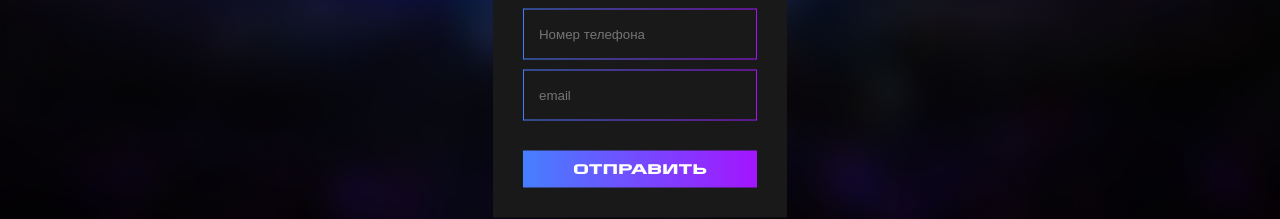
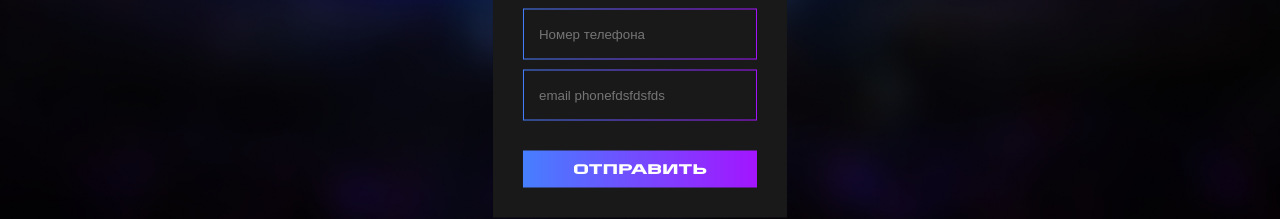
Before and after one commit to udscoder/phygital-landing, a React (Create React App) app: page / in a window 1280 px wide. Shown: the part 5245-5464 px from the top of the page. Built offline with nearby package versions, Linux system fonts and the light colour scheme.

Commit message:
test netlify

```diff
--- a/src/componenets/forms/Forms.tsx
+++ b/src/componenets/forms/Forms.tsx
@@ -21,7 +21,7 @@ export const Forms = () => {
             key: 'telegram',
             value: '',
             setValue: '',
-            placeholder: 'email',
+            placeholder: 'email phonefdsfdsfds',
             imgLeft: '/icons/icon_telegram.png'
         }
     ])
```
